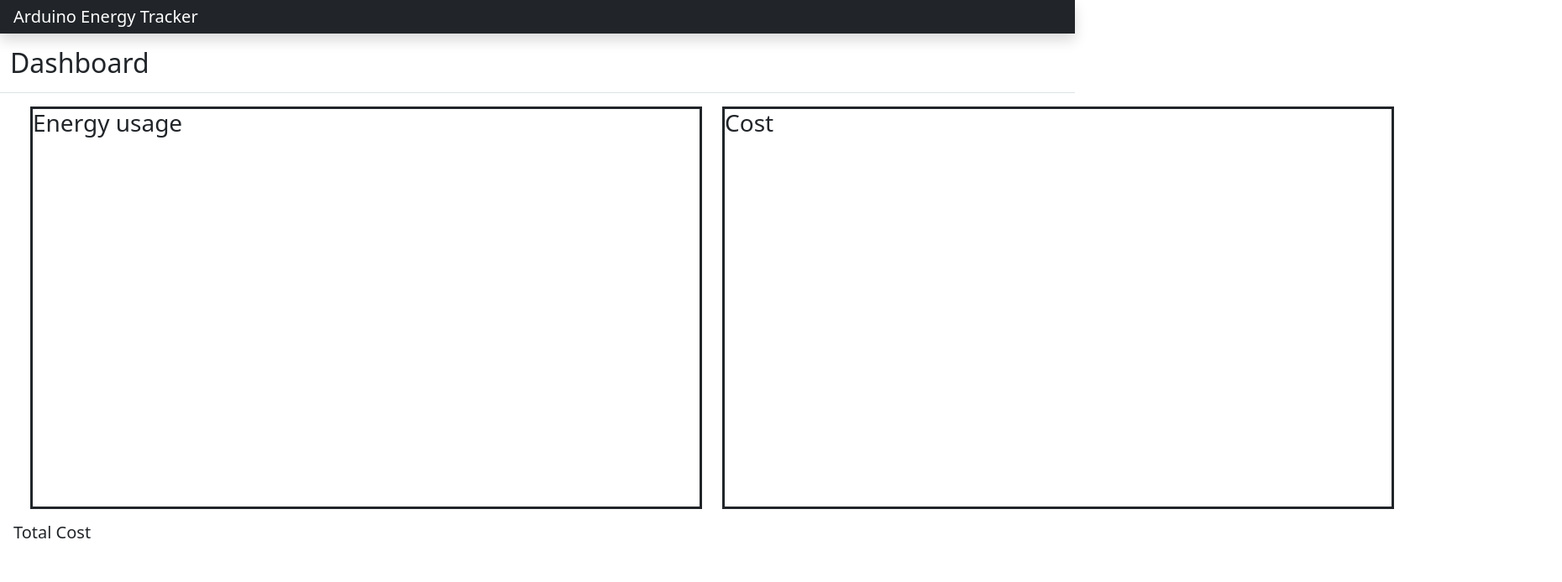
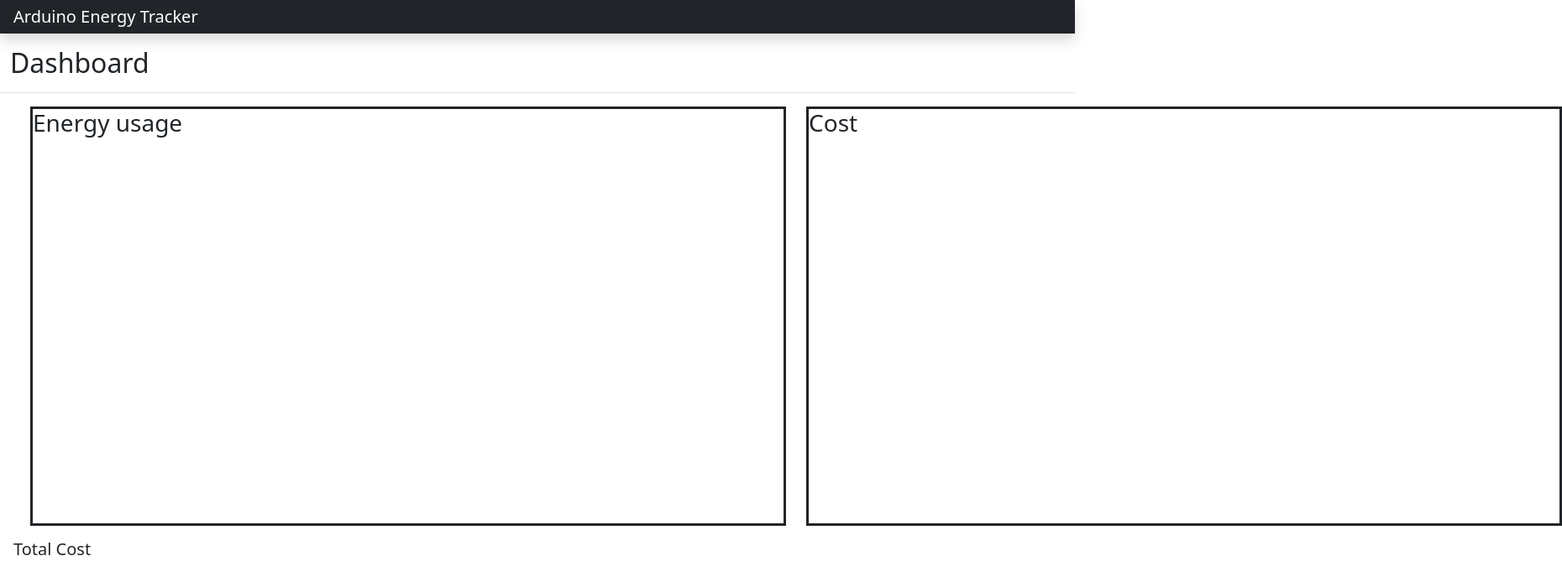
Before and after one commit to AmirKAT/arduino_based_energy_tracker_frontend, a plain HTML site: page index.html in a window 1280 px wide. Shown: the top 694 px of the page at 84% size, 1860 px wide, since content can reach past the window. Drawn offline with nearby package versions, Linux system fonts and the light colour scheme; no server answers.

```diff
--- a/style/style.css
+++ b/style/style.css
@@ -23,14 +23,14 @@
 
   .chart1{
       float: left;
-      width: 800px;
-      height: 480px;
+      width: 900px;
+      height: 500px;
       border-style: solid;
   }
 
   .chart2{
       float: right;
-      width: 800px;
-      height: 480px;
+      width: 900px;
+      height: 500px;
       border-style: solid;
   }
```
